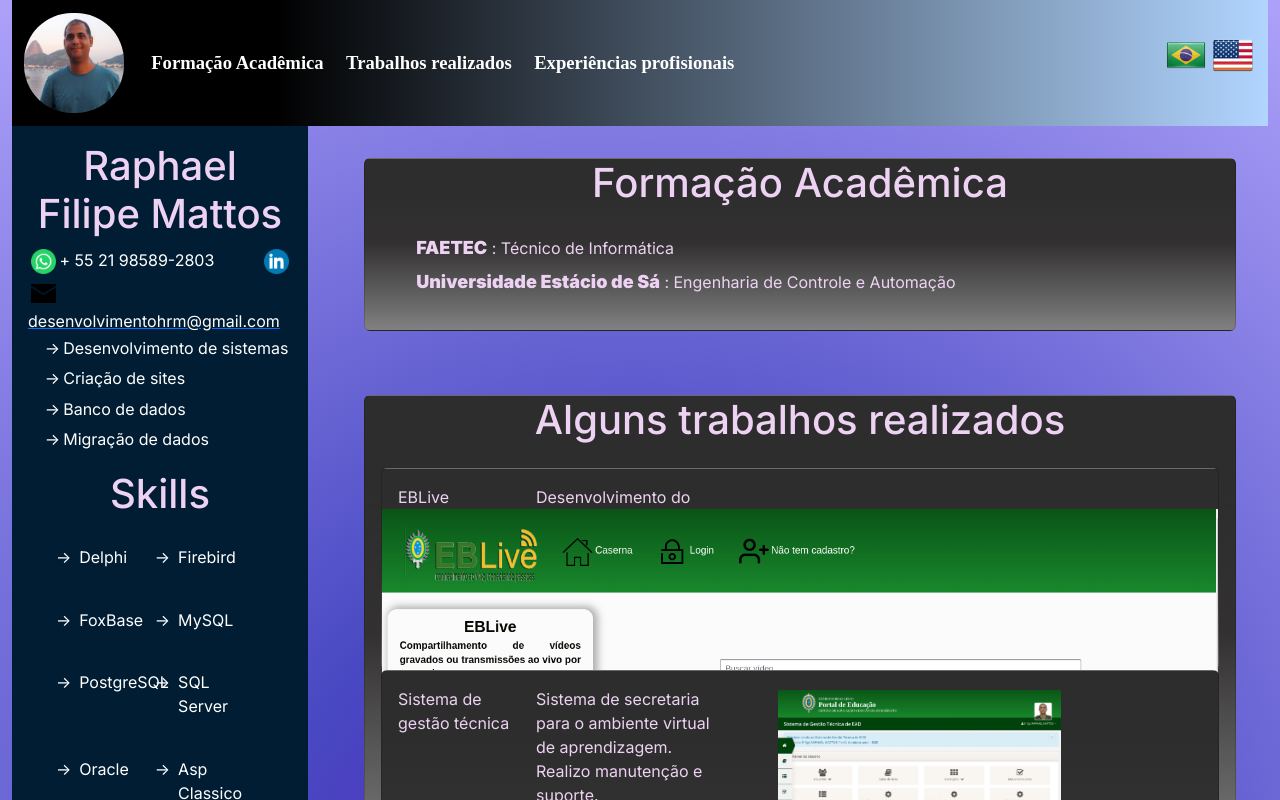
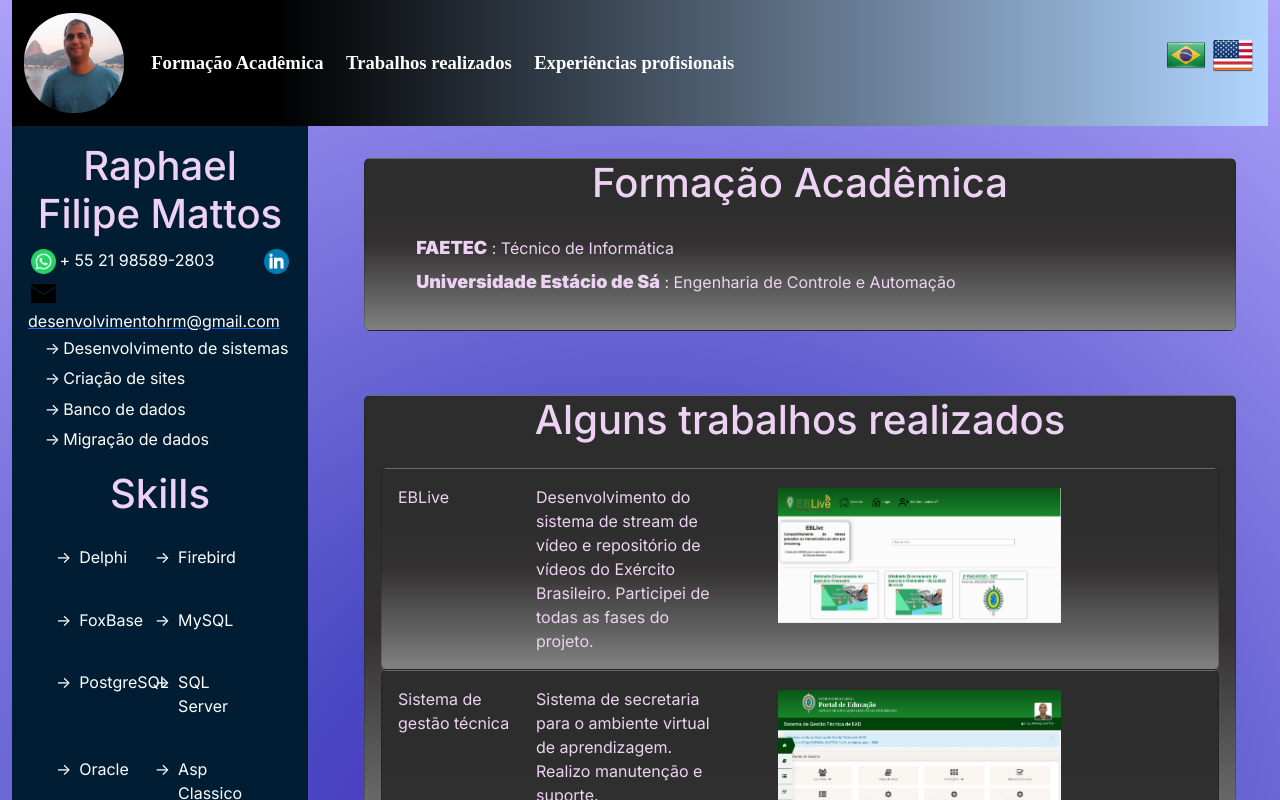
Before and after one commit to raphaelfilipemattos/portfolio, a Next.js app: page / in a window 1280 px wide. In both pictures the pointer is over the picture 919 px from the left and 555 px from the top of the page. Shown: the top 800 px of the page. Built offline with nearby package versions, Linux system fonts and the light colour scheme.

Commit message:
melhorado a abertura das imagens

```diff
--- a/src/componentes/trabalhos/Trabalhos.js
+++ b/src/componentes/trabalhos/Trabalhos.js
@@ -4,6 +4,7 @@ import Image from "next/image";
 import style from "./trabalho.module.css"
 import { useContext } from "react";
 import IdiomaService from "@/app/services/IdiomaServcice";
+import Link from "next/link";
 
 
 export default function Trabalhos(){
@@ -36,6 +37,7 @@ export default function Trabalhos(){
                                         {job.fotos.map((foto, indexFoto) => {
                                             return (
                                                 <li key={indexFoto}>
+                                                    <Link href={foto} target="_blanck" >
                                                         <Image
                                                         src={foto}
                                                         alt="Work"
@@ -43,6 +45,7 @@ export default function Trabalhos(){
                                                         height={500}
                                                         className={style.imagem}
                                                         />
+                                                     </Link>
                                                 </li>
                                             )
                                         })}
--- a/src/componentes/trabalhos/trabalho.module.css
+++ b/src/componentes/trabalhos/trabalho.module.css
@@ -8,13 +8,17 @@
     width: 100%;
     height: auto;
     cursor: pointer;
+    transform: scale(1);
+
+
 }
 
 .imagem:hover{
-    zoom: 200%;
-    position: absolute;
-    top: 20%;
-    left: 0;
+    transform: scale(1.5);
+    transition: transform .25s, visibility .25s ease-in;
+    transform-origin: 0 0;
+    z-index: 99999999;
+    position: relative;
 }
 
 .work{
```
Lines whose indentation alone changed are shown as unchanged.
